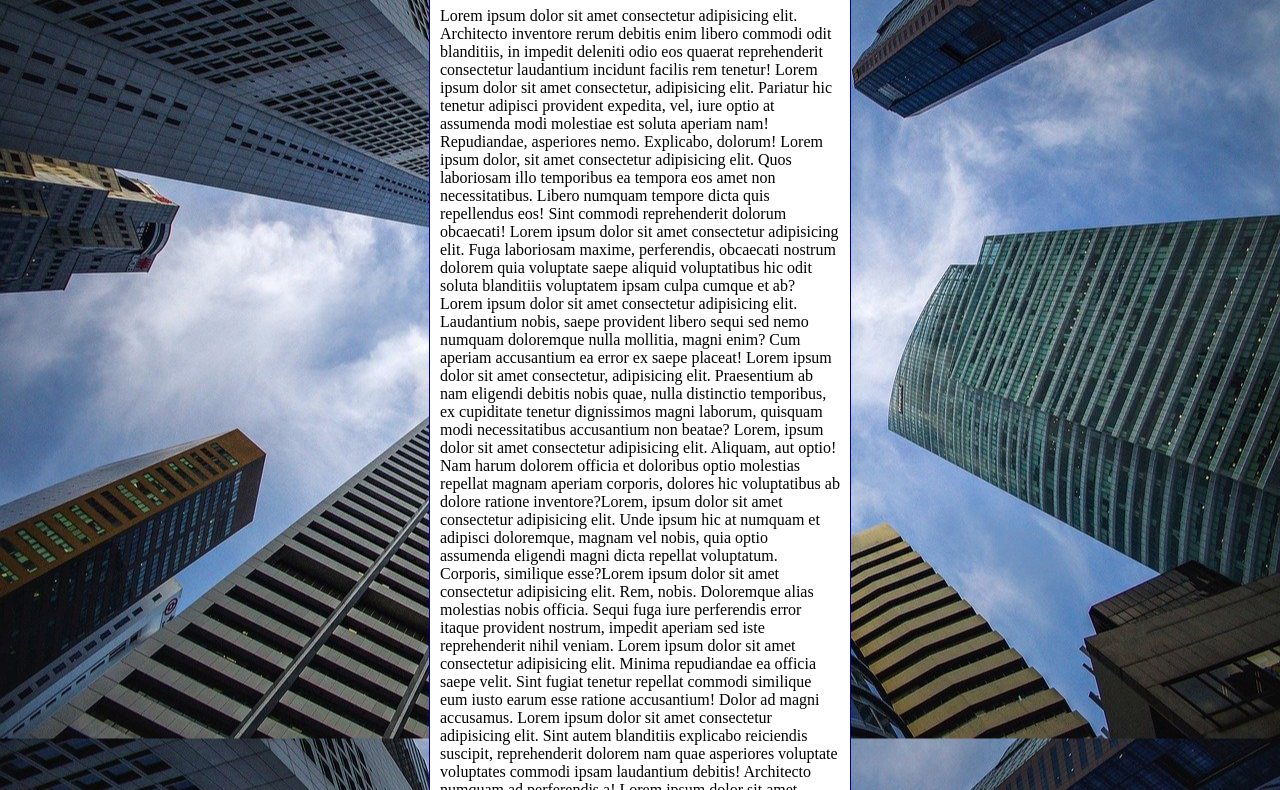
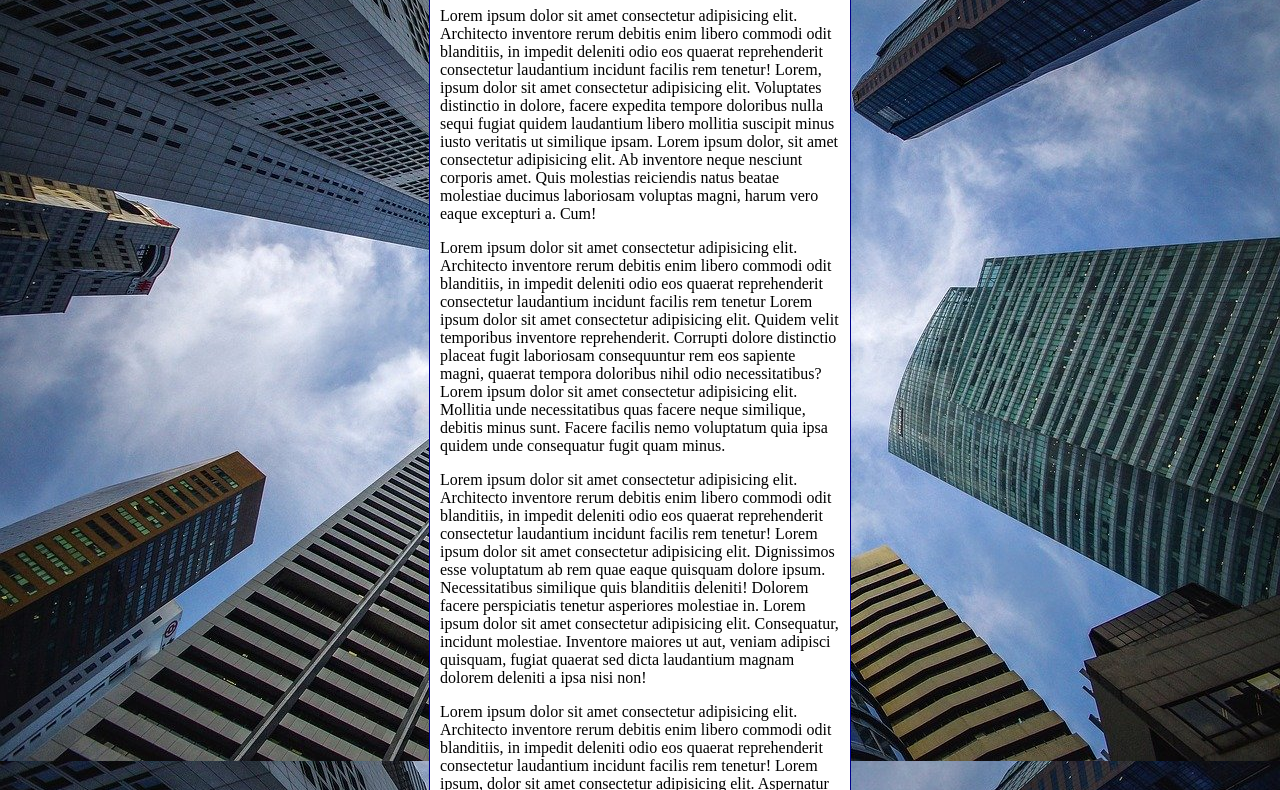
Before and after one commit to anacaroline86/html-css, a plain HTML site: page exercicios/ex022/fundo006.html in a window 1280 px wide. Shown: the part 92-882 px from the top of the page. Drawn offline with Linux system fonts and the light colour scheme.

Commit message:
atualização exercicio 22

```diff
--- a/exercicios/ex022/fundo006.html
+++ b/exercicios/ex022/fundo006.html
@@ -3,20 +3,24 @@
 <head>
     <meta charset="UTF-8">
     <meta name="viewport" content="width=device-width, initial-scale=1.0">
-    <title>Teste de Imagens de fundo</title>
+    <title>Fundo fixo de tela</title>
     <style>
         body {
             height: 99vh;
-            background-color: black;
+            /*background-color: black;
             background-image: url('imagens/wallpaper002.jpg');
             background-position: center center;
-            background-repeat: repeat-y;
+            background-repeat: no-repeat;
+            background-size: cover;
+            background-attachment: fixed;*/
+
+            background: black url('imagens/wallpaper002.jpg') center center no-repeat fixed;
             background-size: cover;
         }
 
         main {
             background-color: white;
-            width: 400px;
+            max-width: 400px;
             padding: 10px;
             margin: auto;
             border: 1px solid darkblue;
@@ -27,19 +31,19 @@
 <body>
     <main>
     <h1>Teste de Imagem de fundo</h1>
-    <p>Lorem ipsum dolor sit amet consectetur adipisicing elit. Architecto inventore rerum debitis enim libero commodi odit blanditiis, in impedit deleniti odio eos quaerat reprehenderit consectetur laudantium incidunt facilis rem tenetur!
-    Lorem ipsum dolor sit amet consectetur, adipisicing elit. Pariatur hic tenetur adipisci provident expedita, vel, iure optio at assumenda modi molestiae est soluta aperiam nam! Repudiandae, asperiores nemo. Explicabo, dolorum!
-     Lorem ipsum dolor, sit amet consectetur adipisicing elit. Quos laboriosam illo temporibus ea tempora eos amet non necessitatibus. Libero numquam tempore dicta quis repellendus eos! Sint commodi reprehenderit dolorum obcaecati!
-     Lorem ipsum dolor sit amet consectetur adipisicing elit. Fuga laboriosam maxime, perferendis, obcaecati nostrum dolorem quia voluptate saepe aliquid voluptatibus hic odit soluta blanditiis voluptatem ipsam culpa cumque et ab?
-     Lorem ipsum dolor sit amet consectetur adipisicing elit. Laudantium nobis, saepe provident libero sequi sed nemo numquam doloremque nulla mollitia, magni enim? Cum aperiam accusantium ea error ex saepe placeat!
-     Lorem ipsum dolor sit amet consectetur, adipisicing elit. Praesentium ab nam eligendi debitis nobis quae, nulla distinctio temporibus, ex cupiditate tenetur dignissimos magni laborum, quisquam modi necessitatibus accusantium non beatae?
-     Lorem, ipsum dolor sit amet consectetur adipisicing elit. Aliquam, aut optio! Nam harum dolorem officia et doloribus optio molestias repellat magnam aperiam corporis, dolores hic voluptatibus ab dolore ratione inventore?Lorem, ipsum dolor sit amet consectetur adipisicing elit. Unde ipsum hic at numquam et adipisci doloremque, magnam vel nobis, quia optio assumenda eligendi magni dicta repellat voluptatum. Corporis, similique esse?Lorem ipsum dolor sit amet consectetur adipisicing elit. Rem, nobis. Doloremque alias molestias nobis officia. Sequi fuga iure perferendis error itaque provident nostrum, impedit aperiam sed iste reprehenderit nihil veniam.
-     Lorem ipsum dolor sit amet consectetur adipisicing elit. Minima repudiandae ea officia saepe velit. Sint fugiat tenetur repellat commodi similique eum iusto earum esse ratione accusantium! Dolor ad magni accusamus.
-     Lorem ipsum dolor sit amet consectetur adipisicing elit. Sint autem blanditiis explicabo reiciendis suscipit, reprehenderit dolorem nam quae asperiores voluptate voluptates commodi ipsam laudantium debitis! Architecto numquam ad perferendis a!
-     Lorem ipsum dolor sit amet consectetur, adipisicing elit. Dolores voluptate iure laborum voluptates atque dignissimos voluptatum velit alias. Culpa eos quibusdam voluptate exercitationem fuga labore facere minima nemo rerum dolor.
-     Lorem ipsum dolor sit, amet consectetur adipisicing elit. Fuga obcaecati harum, quaerat, illum laboriosam eveniet iure labore cum cupiditate nesciunt unde placeat necessitatibus nisi ipsa? Eum recusandae id hic reprehenderit.
-     Lorem ipsum, dolor sit amet consectetur adipisicing elit. Ipsam deserunt, corrupti, nulla ut fugiat omnis excepturi, ea incidunt non laborum optio quam esse sunt in praesentium! Dignissimos sapiente facilis aspernatur?
-     Lorem ipsum dolor sit amet consectetur adipisicing elit. Quod maxime culpa minima facilis consectetur! Nihil voluptatum numquam architecto praesentium repudiandae, libero maiores itaque doloribus laboriosam autem temporibus. Molestiae, maxime odio?
+    <p>Lorem ipsum dolor sit amet consectetur adipisicing elit. Architecto inventore rerum debitis enim libero commodi odit blanditiis, in impedit deleniti odio eos quaerat reprehenderit consectetur laudantium incidunt facilis rem tenetur! Lorem, ipsum dolor sit amet consectetur adipisicing elit. Voluptates distinctio in dolore, facere expedita tempore doloribus nulla sequi fugiat quidem laudantium libero mollitia suscipit minus iusto veritatis ut similique ipsam. Lorem ipsum dolor, sit amet consectetur adipisicing elit. Ab inventore neque nesciunt corporis amet. Quis molestias reiciendis natus beatae molestiae ducimus laboriosam voluptas magni, harum vero eaque excepturi a. Cum!
+    </p>
+    <p>Lorem ipsum dolor sit amet consectetur adipisicing elit. Architecto inventore rerum debitis enim libero commodi odit blanditiis, in impedit deleniti odio eos quaerat reprehenderit consectetur laudantium incidunt facilis rem tenetur Lorem ipsum dolor sit amet consectetur adipisicing elit. Quidem velit temporibus inventore reprehenderit. Corrupti dolore distinctio placeat fugit laboriosam consequuntur rem eos sapiente magni, quaerat tempora doloribus nihil odio necessitatibus? Lorem ipsum dolor sit amet consectetur adipisicing elit. Mollitia unde necessitatibus quas facere neque similique, debitis minus sunt. Facere facilis nemo voluptatum quia ipsa quidem unde consequatur fugit quam minus.
+    </p>
+    <p>Lorem ipsum dolor sit amet consectetur adipisicing elit. Architecto inventore rerum debitis enim libero commodi odit blanditiis, in impedit deleniti odio eos quaerat reprehenderit consectetur laudantium incidunt facilis rem tenetur! Lorem ipsum dolor sit amet consectetur adipisicing elit. Dignissimos esse voluptatum ab rem quae eaque quisquam dolore ipsum. Necessitatibus similique quis blanditiis deleniti! Dolorem facere perspiciatis tenetur asperiores molestiae in. Lorem ipsum dolor sit amet consectetur adipisicing elit. Consequatur, incidunt molestiae. Inventore maiores ut aut, veniam adipisci quisquam, fugiat quaerat sed dicta laudantium magnam dolorem deleniti a ipsa nisi non!
+    </p>
+    <p>Lorem ipsum dolor sit amet consectetur adipisicing elit. Architecto inventore rerum debitis enim libero commodi odit blanditiis, in impedit deleniti odio eos quaerat reprehenderit consectetur laudantium incidunt facilis rem tenetur! Lorem ipsum, dolor sit amet consectetur adipisicing elit. Aspernatur earum, eligendi dolore vitae, tempora voluptatibus autem eos, sit molestias reiciendis nemo quis rem qui. Molestias rem quod error fuga voluptatibus! Lorem ipsum dolor sit amet consectetur adipisicing elit. Quasi alias nisi earum corporis numquam deserunt excepturi, aut eveniet non sit voluptatum, voluptatem tenetur, nihil iusto incidunt et totam reprehenderit labore.
+    </p>
+    <p>Lorem ipsum dolor sit amet consectetur adipisicing elit. Architecto inventore rerum debitis enim libero commodi odit blanditiis, in impedit deleniti odio eos quaerat reprehenderit consectetur laudantium incidunt facilis rem tenetur! Lorem ipsum, dolor sit amet consectetur adipisicing elit. Aspernatur earum, eligendi dolore vitae, tempora voluptatibus autem eos, sit molestias reiciendis nemo quis rem qui. Molestias rem quod error fuga voluptatibus! Lorem ipsum dolor sit amet consectetur adipisicing elit. Quasi alias nisi earum corporis numquam deserunt excepturi, aut eveniet non sit voluptatum, voluptatem tenetur, nihil iusto incidunt et totam reprehenderit labore.
+    </p>
+    <p>Lorem ipsum dolor sit amet consectetur adipisicing elit. Architecto inventore rerum debitis enim libero commodi odit blanditiis, in impedit deleniti odio eos quaerat reprehenderit consectetur laudantium incidunt facilis rem tenetur! Lorem ipsum, dolor sit amet consectetur adipisicing elit. Aspernatur earum, eligendi dolore vitae, tempora voluptatibus autem eos, sit molestias reiciendis nemo quis rem qui. Molestias rem quod error fuga voluptatibus! Lorem ipsum dolor sit amet consectetur adipisicing elit. Quasi alias nisi earum corporis numquam deserunt excepturi, aut eveniet non sit voluptatum, voluptatem tenetur, nihil iusto incidunt et totam reprehenderit labore.
+    </p>
+    <p>Lorem ipsum dolor sit amet consectetur adipisicing elit. Architecto inventore rerum debitis enim libero commodi odit blanditiis, in impedit deleniti odio eos quaerat reprehenderit consectetur laudantium incidunt facilis rem tenetur! Lorem ipsum, dolor sit amet consectetur adipisicing elit. Aspernatur earum, eligendi dolore vitae, tempora voluptatibus autem eos, sit molestias reiciendis nemo quis rem qui. Molestias rem quod error fuga voluptatibus! Lorem ipsum dolor sit amet consectetur adipisicing elit. Quasi alias nisi earum corporis numquam deserunt excepturi, aut eveniet non sit voluptatum, voluptatem tenetur, nihil iusto incidunt et totam reprehenderit labore.
     </p>
 </main>
 </body>
```
Also changed, not shown: exercicios/ex022/fundo007.html (added, +36 -0 lines).
